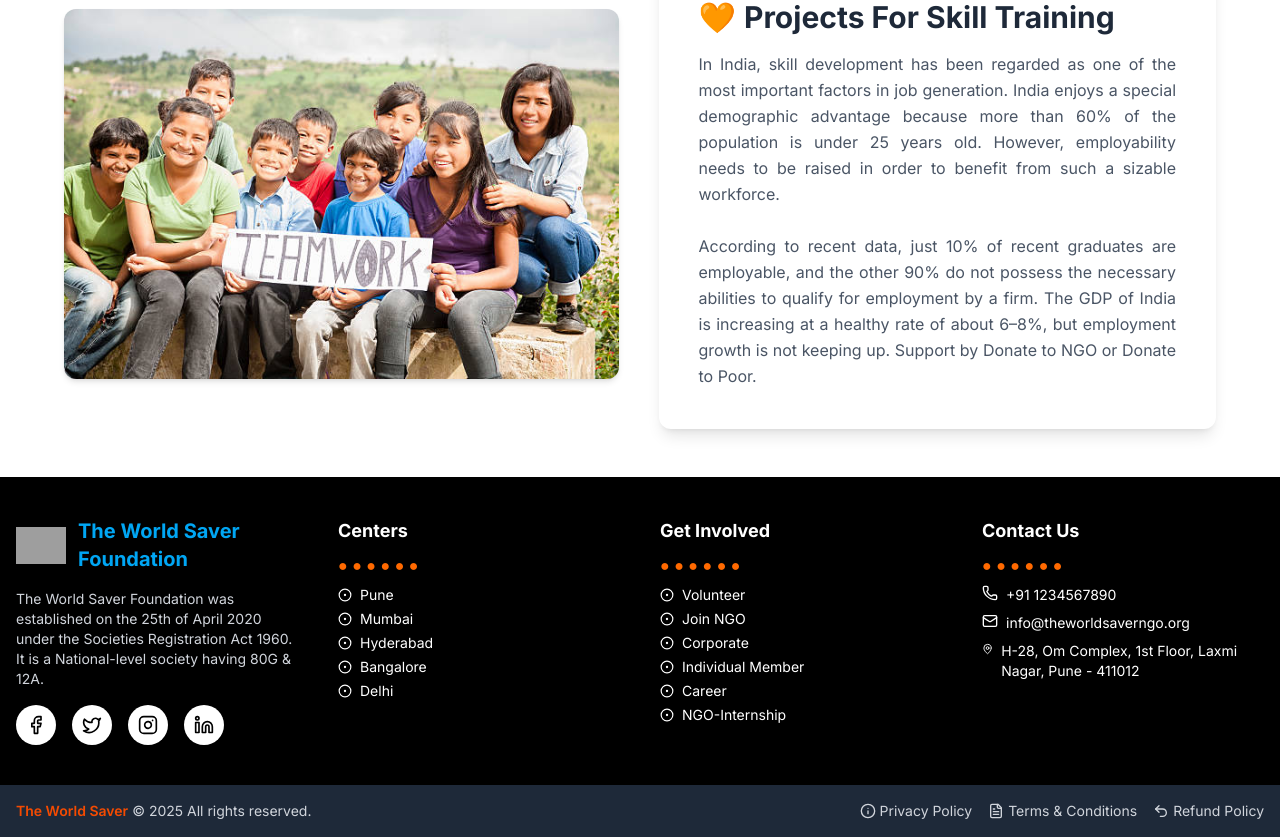
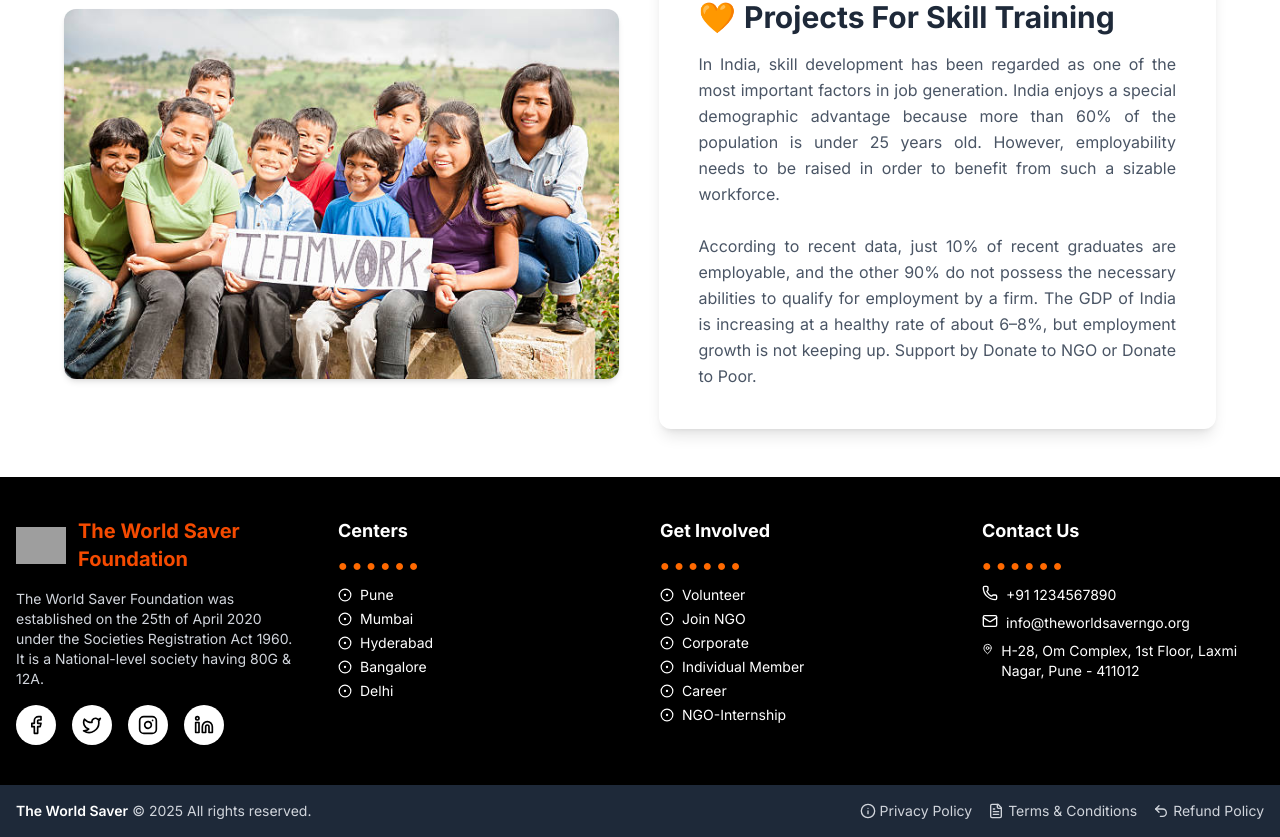
Before and after one commit to ashviniswami56/NGO, a Next.js app: page / in a window 1280 px wide. Shown: the part 2814-3651 px from the top of the page. Built offline with nearby package versions, Linux system fonts and the light colour scheme; grey boxes are pictures that could not be loaded.

Commit message:
text color changed

```diff
--- a/src/components/Footer.jsx
+++ b/src/components/Footer.jsx
@@ -51,7 +51,7 @@ const Footer = () => {
         <div>
           <div className="flex items-center gap-3 mb-4">
             <Image src="/image/logo.png" alt="Logo" width={50} height={50} />
-            <h2 className="text-xl font-bold text-sky-500">The World Saver Foundation</h2>
+            <h2 className="text-xl font-bold text-orange-600">The World Saver Foundation</h2>
           </div>
           <p className="text-sm text-gray-300 mb-4">
             The World Saver Foundation was established on the 25th of April 2020 under the Societies Registration Act 1960. It is a National-level society having 80G & 12A.
@@ -102,7 +102,7 @@ const Footer = () => {
         <div className="max-w-7xl mx-auto flex flex-col gap-4 sm:flex-row sm:items-center sm:justify-between">
           {/* Left Side */}
           <div className="text-center sm:text-left flex flex-col sm:flex-row items-center gap-1">
-            <span className="font-semibold text-orange-600">The World Saver</span>
+            <span className="font-semibold text-white">The World Saver</span>
             <span>© {new Date().getFullYear()} All rights reserved.</span>
           </div>
 
```
